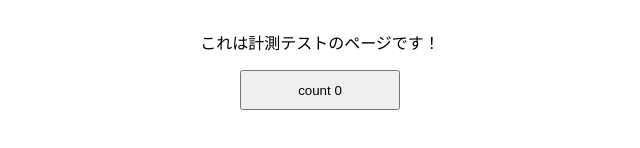
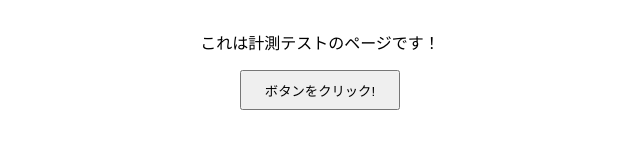
Before and after one commit to SoraY677/analytics-sample, a plain HTML site: page index.html in a window 1280 px wide. Shown: the part 390-538 px from the top of the page, 328-968 px from the left. Drawn offline with Linux system fonts and the light colour scheme.

Commit message:
ボタンを変更

```diff
--- a/index.html
+++ b/index.html
@@ -33,9 +33,8 @@
     </style>
     <h1>計測サンプルページ</h1>
     <p>これは計測テストのページです！</p>
-    <button id="count-btn">
-      <span>count</span>
-      <span id="count-num">0</span>
+    <button id="target-button">
+      ボタンをクリック!
     </button>
     <script>
       document.getElementById('count-btn').addEventListener('click', function() {
```
